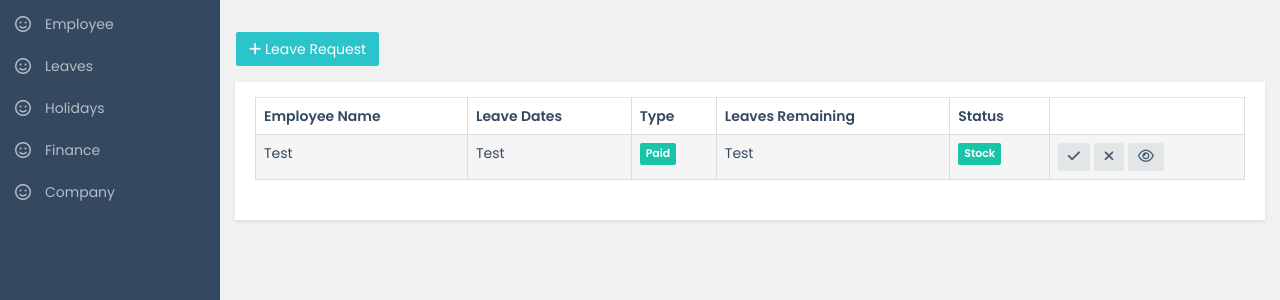
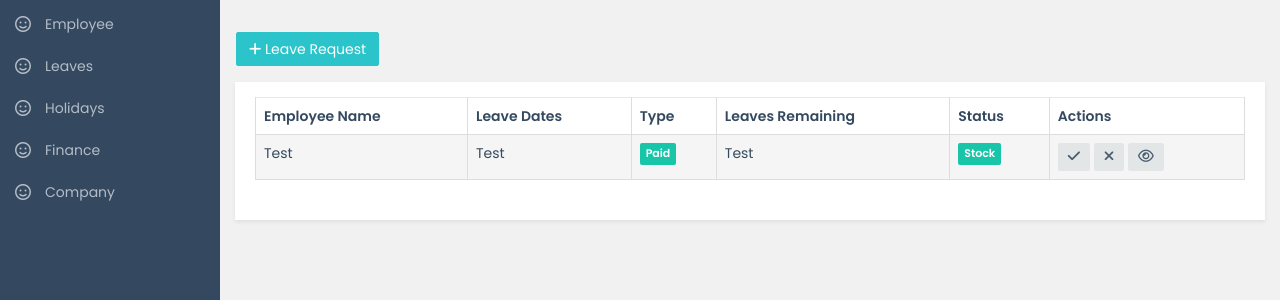
Before and after one commit to suda-amir/apiruh, a PHP site: page /admin/leaves in a window 1280 px wide. Shown: the part 131-431 px from the top of the page. Run offline with PHP 8.4, Linux system fonts and the light colour scheme; some libraries are stand-ins or nearby versions.

Commit message:
company-leaves-4

```diff
--- a/admin_1/html/admin/company.php
+++ b/admin_1/html/admin/company.php
@@ -8,7 +8,7 @@
   <link href="../../../vendors/dataTables/datatables.min.css" rel="stylesheet"/>
 
 
-  <body class="fixed-navbar">
+  <body class="fixed-navbar sidebar-mini">
     <div class="page-wrapper">
 
      <?php require_once('../includes/nav_bar.php'); ?>
--- a/admin_1/html/admin/leaves.php
+++ b/admin_1/html/admin/leaves.php
@@ -100,7 +100,7 @@
                       <th>Type</th>
                       <th>Leaves Remaining</th>
                       <th>Status</th>
-                      <th></th>
+                      <th>Actions</th>
                     </tr>
                   </thead>
                   <tbody>
```
